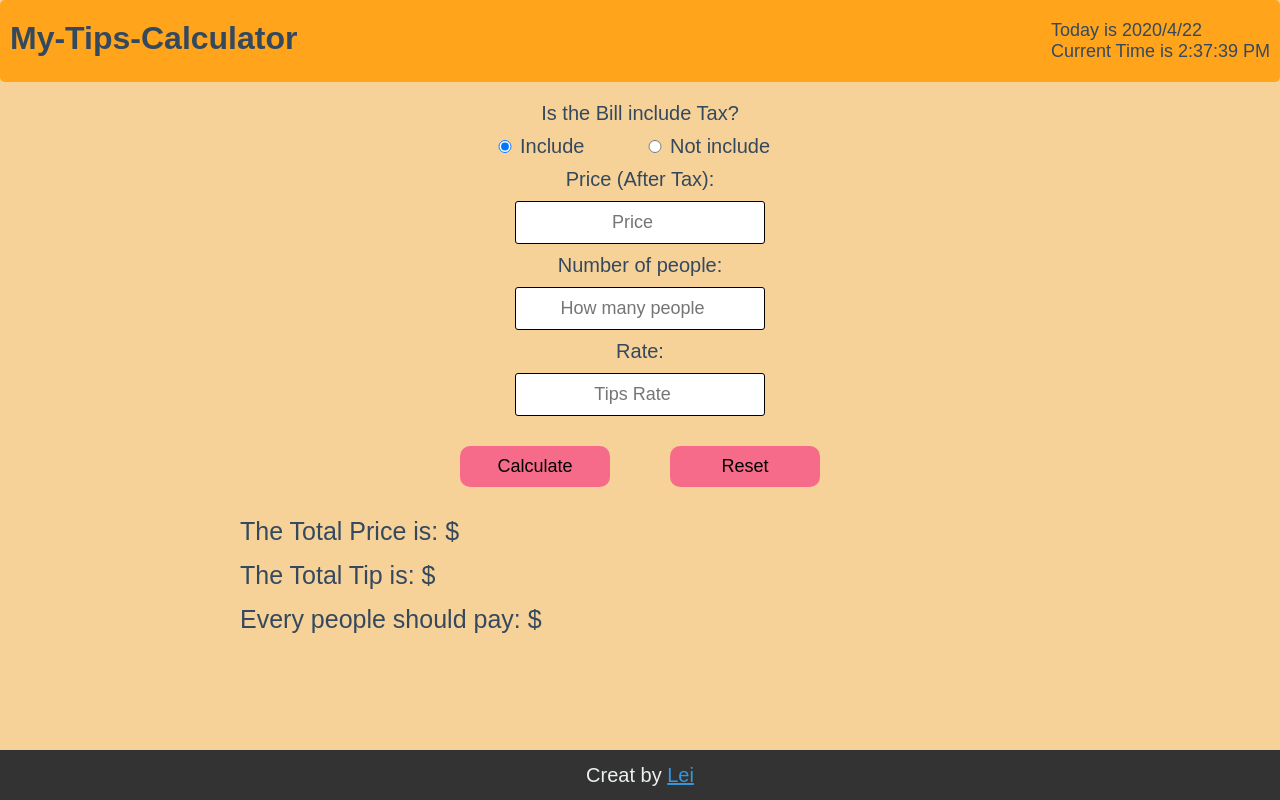
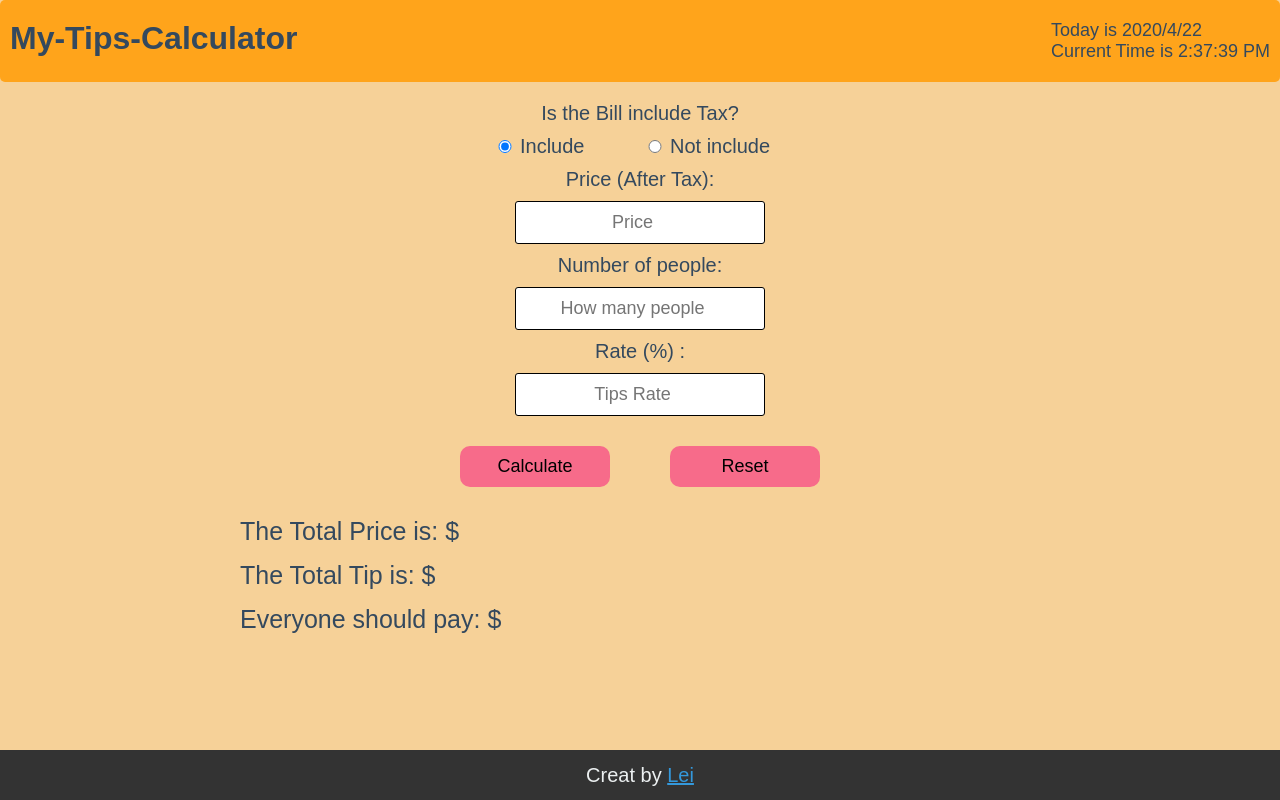
Before and after one commit to lansekuye/Tips-Calculator, a React (Create React App) app: page / in a window 1280 px wide. Built offline with nearby package versions, Linux system fonts and the light colour scheme.

Commit message:
change some lable text

```diff
--- a/src/App.js
+++ b/src/App.js
@@ -129,7 +129,7 @@ console.log()
      <input type = "number" id="price" name= "price" required placeholder="Price"  onChange ={handleInput} value = {data.price}></input>
      <label htmlFor = "people">Number of people:</label>
      <input type = "number" id="people" name= "people" required placeholder="How many people" onChange ={handleInput} value = {data.people}></input>
-     <label htmlFor = "rate">Rate:</label>
+     <label htmlFor = "rate">Rate (%) :</label>
      <input type = "number" id="rate" name= "rate" required placeholder="Tips Rate" min="0" max="30" onChange ={handleInput} value = {data.rate}></input>
      <div className="button">
      <button>Calculate</button>
--- a/src/Result.js
+++ b/src/Result.js
@@ -4,7 +4,7 @@ return (
     <div className="result">
     <p>The Total Price is: ${props.total1}</p>
     <p>The Total Tip is: ${props.tips1}</p>
-    <p>Every people should pay: ${props.pay1}</p>
+    <p>Everyone should pay: ${props.pay1}</p>
     </div>)
 
 }
```
